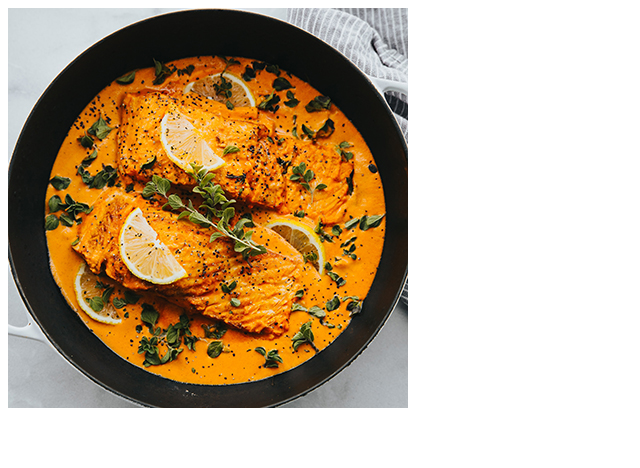
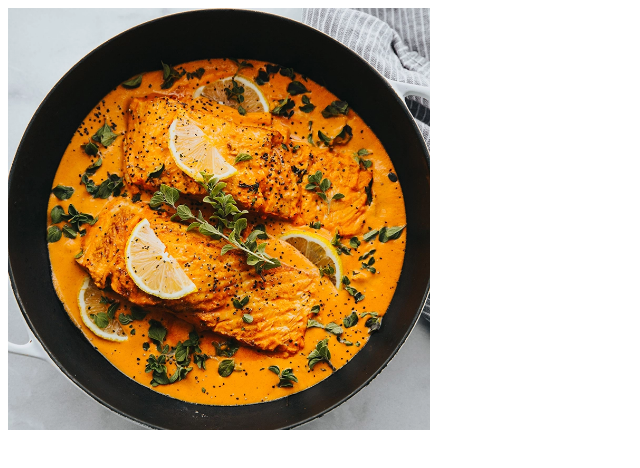
Before and after one commit to Beersheva24Telran/html-css-js-intro, a plain HTML site: page index.html in a window 1280 px wide. Shown: the whole page, without its empty margins (0-640 px from the left). Drawn offline with Linux system fonts and the light colour scheme.

Commit message:
different image files for different sizes

```diff
--- a/css/styles.css
+++ b/css/styles.css
@@ -1,4 +1,14 @@
 .drink {
-  width: 400px;
-  height: 400px;
+  width: 100vw;
+
 }
+@media  screen and (min-width: 500px) {
+  .drink {
+    width: 50vw;
+  }
+}
+@media  screen and (min-width: 1000px) {
+  .drink {
+    width: 33vw;
+  }
+}
--- a/index.html
+++ b/index.html
@@ -9,9 +9,12 @@
   </head>
   <body>
     <img  alt="plate with salmon and spices" class="drink"
-    srcset="images/meal.jpg 1x,
-            images/meal@2x.webp 2x,
-            images/meal@3x.jpg 3x">
+    srcset="images/meal.jpg 400w,
+            images/meal@2x.webp 800w,
+            images/meal@3x.jpg 1200w"
+     sizes="(max-width:500) 100vw,
+            (min-width:501) 50vw,
+            33vw"       >
 
   </body>
 </html>
```
